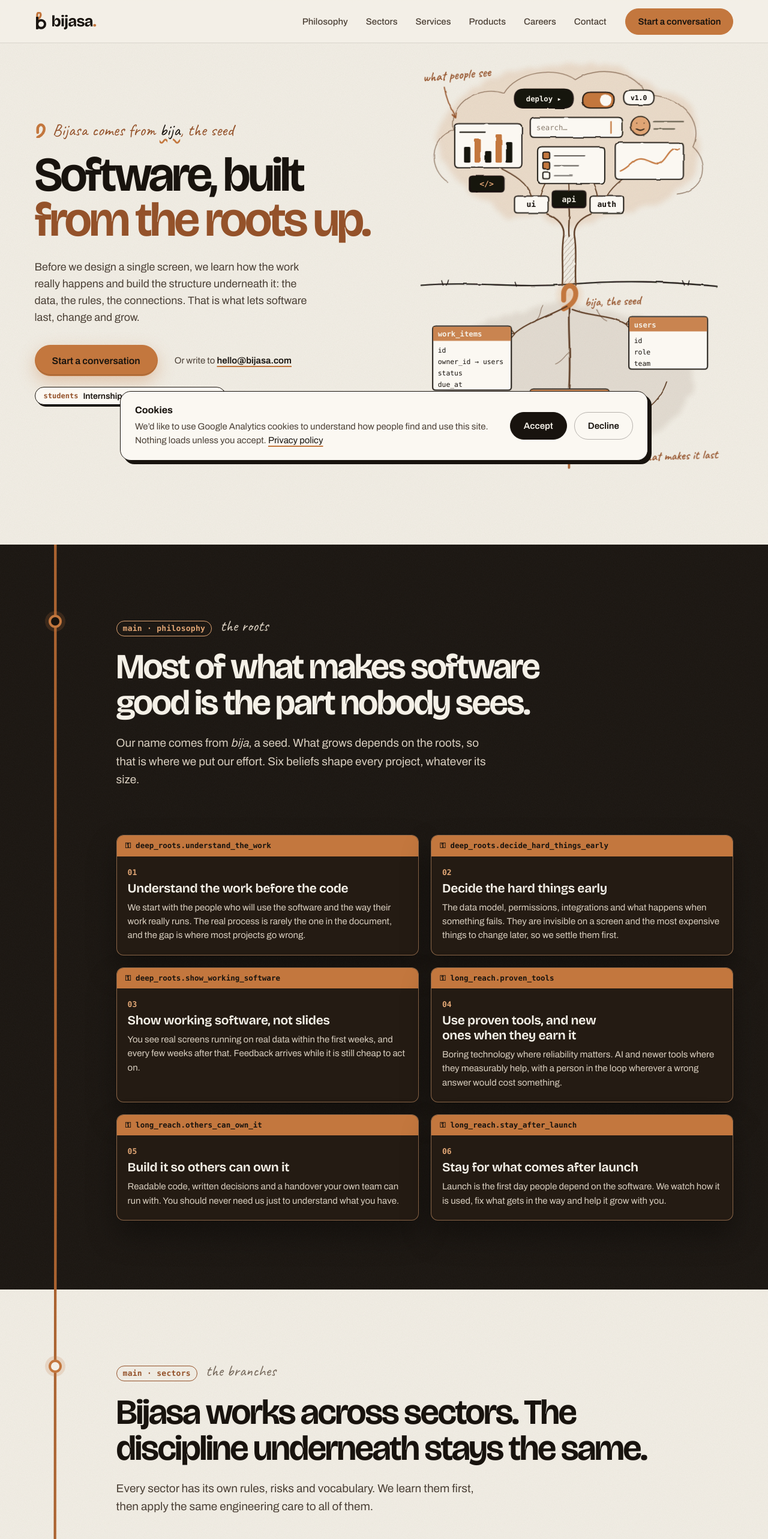
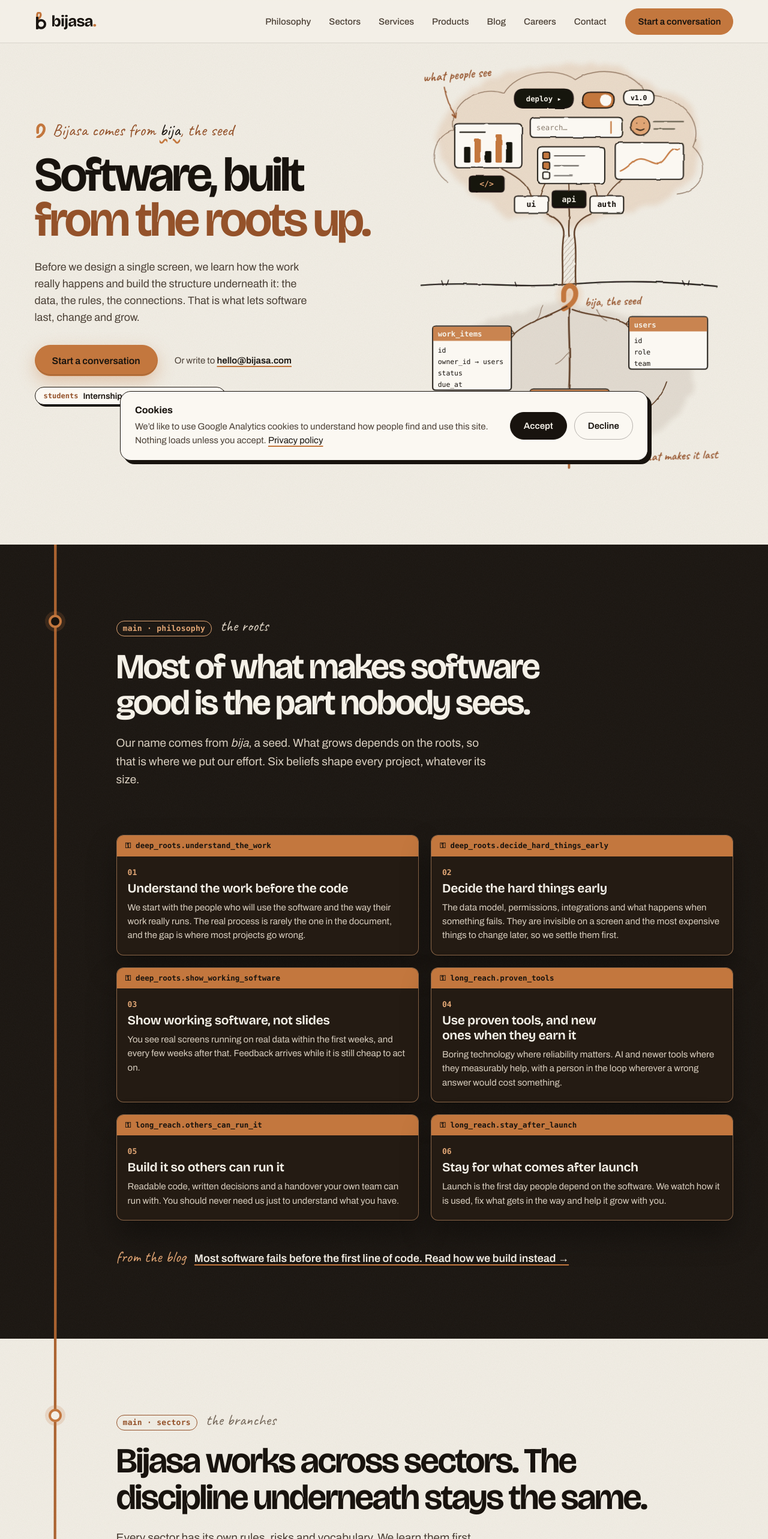
Before and after one commit to bijasa/bijasa-marketing-website, a Next.js app: page / in a window 1280 px wide. Shown: the top 2566 px of the page at 60% size. Built offline with nearby package versions, Linux system fonts and the light colour scheme.

Commit message:
feat(blog): Blog in main menu and home link; code ownership agreed per project

```diff
--- a/app/blog/how-we-build/page.tsx
+++ b/app/blog/how-we-build/page.tsx
@@ -13,7 +13,7 @@ const questions = [
   ['What will you decide in the first two weeks?', 'Listen for the data model, roles and permissions, integrations and failure cases. If you only hear "screens", be careful.'],
   ['When will I see working software on real data?', 'Weeks, not months. A clickable mock-up is useful, but it is not the same thing.'],
   ['Where will you use AI, and where will you not?', 'A good team can say both. "Everywhere" is not an answer.'],
-  ['What will I get at handover?', 'Source code you own, written decisions, and enough documentation for another team to take over.'],
+  ['Who will own the code, and what will I get at handover?', 'Clear, written terms on who owns the source code, plus the decisions and documentation another team would need to take over.'],
   ['What happens in the month after launch?', 'Someone should be watching how the software is used and fixing what gets in the way.'],
   ['Can I see something you built and still run?', 'The best evidence of how a team builds is software it has to live with itself.'],
 ] as const;
@@ -85,8 +85,8 @@ export default function HowWeBuild() {
         <h3><span>04</span> Use proven tools, and new ones when they earn it</h3>
         <p>Boring technology where reliability matters. AI where it measurably helps: search, reading documents, sorting and drafting. Wherever a wrong answer would cost money or trust, a person stays in the loop. We test AI features against real tasks before we ship them, not against a demo.</p>
 
-        <h3><span>05</span> Build it so others can own it</h3>
-        <p>Readable code, written decisions and a handover your own team can run with. You own the source code. You should never need us just to understand what you have, and another team should be able to pick it up without starting again.</p>
+        <h3><span>05</span> Build it so others can run it</h3>
+        <p>Readable code, written decisions and a handover your own team can run with. Who owns the source code is agreed in writing before work starts: some clients take full ownership, others prefer that we keep and maintain it. Either way, you should never need us just to understand what you have.</p>
 
         <h3><span>06</span> Stay for what comes after launch</h3>
         <p>Launch is not the finish line. It is the first day people depend on the software. We watch how it is used, fix what gets in the way and help it grow as your work changes.</p>
--- a/app/page.tsx
+++ b/app/page.tsx
@@ -15,7 +15,7 @@ const principles = {
   ],
   reach: [
     ['Use proven tools, and new ones when they earn it', 'Boring technology where reliability matters. AI and newer tools where they measurably help, with a person in the loop wherever a wrong answer would cost something.'],
-    ['Build it so others can own it', 'Readable code, written decisions and a handover your own team can run with. You should never need us just to understand what you have.'],
+    ['Build it so others can run it', 'Readable code, written decisions and a handover your own team can run with. You should never need us just to understand what you have.'],
     ['Stay for what comes after launch', 'Launch is the first day people depend on the software. We watch how it is used, fix what gets in the way and help it grow with you.'],
   ],
 } as const;
@@ -27,7 +27,7 @@ const builds = [
   { art: 'flow', t: 'Business software', d: 'The systems a team runs on every day: workflows, approvals, records, billing and the integrations between them.', e: ['Operations systems', 'Workflow automation', 'Replacing spreadsheets'] },
 ] as const;
 
-const tables = ['understand_the_work', 'decide_hard_things_early', 'show_working_software', 'proven_tools', 'others_can_own_it', 'stay_after_launch'];
+const tables = ['understand_the_work', 'decide_hard_things_early', 'show_working_software', 'proven_tools', 'others_can_run_it', 'stay_after_launch'];
 const branchNames = ['fintech', 'healthcare', 'logistics', 'climate-energy', 'commerce', 'education'];
 
 const steps = [
@@ -94,6 +94,7 @@ export default function Home() {
               })}
             </ol>
           </div>
+          <p className="blog-note"><span className="hand-note">from the blog</span><a href="/blog/how-we-build/" data-track="blog_link" data-track-placement="home_philosophy">Most software fails before the first line of code. Read how we build instead →</a></p>
         </div>
       </section>
 
--- a/app/studio.css
+++ b/app/studio.css
@@ -381,6 +381,10 @@ main { min-width: 0; overflow-x: clip; }
 .hero-intern:hover b { color: var(--ink); }
 
 
+.blog-note { margin: 40px 0 0; display: flex; flex-wrap: wrap; align-items: baseline; gap: 6px 14px; font-size: 18px; }
+.blog-note .hand-note { font-family: var(--hand); font-size: 26px; color: var(--copper-lt); }
+.dark .blog-note a { color: var(--bone); font-weight: 600; text-decoration-color: var(--copper); text-underline-offset: 4px; }
+.dark .blog-note a:hover { color: var(--copper-lt); }
 /* Blog article */
 .article-h { font-size: clamp(38px, 5.2vw, 72px); max-width: 18ch; }
 .article-meta { margin: 22px 0 0; font-size: 15px; color: var(--ink-3); }
--- a/components/SiteHeader.tsx
+++ b/components/SiteHeader.tsx
@@ -3,7 +3,7 @@ import { useEffect, useRef, useState } from 'react';
 import { usePathname } from 'next/navigation';
 import { BSymbol } from './Logo';
 import SocialLinks from './SocialLinks';
-const links = [['Philosophy','/#philosophy'],['Sectors','/#sectors'],['Services','/services/'],['Products','/products/'],['Careers','/careers/'],['Contact','/#contact']];
+const links = [['Philosophy','/#philosophy'],['Sectors','/#sectors'],['Services','/services/'],['Products','/products/'],['Blog','/blog/'],['Careers','/careers/'],['Contact','/#contact']];
 export default function SiteHeader() {
   const [open, setOpen] = useState(false);
   const path = usePathname();
--- a/lib/analytics.ts
+++ b/lib/analytics.ts
@@ -37,6 +37,7 @@ const rules: Record<string, Record<string, readonly string[]>> = {
   enquiry_cta_click: { entry_point: ['home', 'services', 'tools', 'case_study', 'products', 'careers', 'blog', 'other'] },
   internship_link: { placement: ['home_hero', 'home_build', 'careers_page', 'other_page'] },
   internship_apply: { role: ['software', 'marketing'] },
+  blog_link: { placement: ['home_philosophy'] },
   contact_start: {}, contact_form_ready: {},
   contact_handoff: { method: ['gmail', 'outlook', 'mail_app', 'copy', 'email_button'] },
   generate_lead: { method: ['endpoint'] },
```
Also changed, not shown: 1 other file (tests, documents, lock files or other folders).
